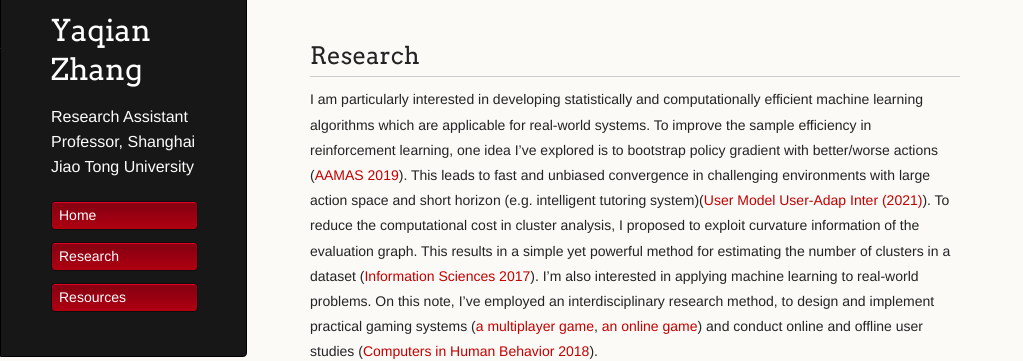
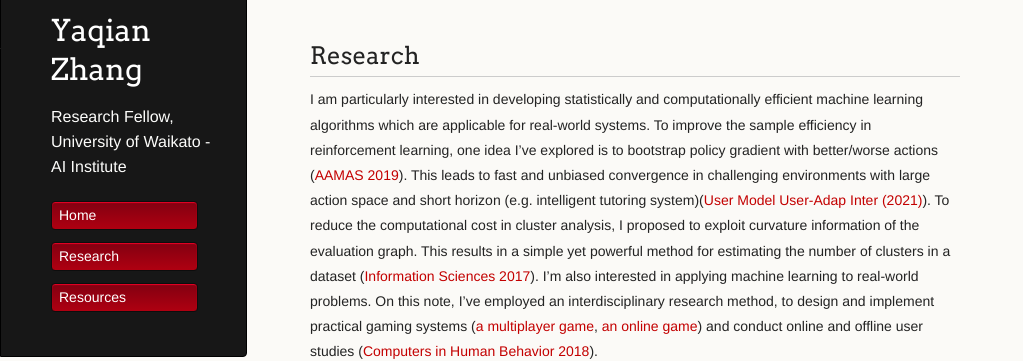
Before and after one commit to YaqianZhang/yaqianzhang.github.io, a Jekyll site: the page built from index.md, in a window 1280 px wide. Shown: the part 248-609 px from the top of the page, without its empty margins (0-1023 px from the left). Built offline with Jekyll 4.4.1, drawn with Linux system fonts in a browser that asks for light colours; a script that is not in the unit is left out; our own code applies the rules of GitHub Pages for plain Markdown files.

Commit message:
Update _config.yml

```diff
--- a/_config.yml
+++ b/_config.yml
@@ -1,5 +1,5 @@
 title: Yaqian Zhang
-description: Research Assistant Professor, Shanghai Jiao Tong University
+description: Research Fellow, University of Waikato - AI Institute
 show_downloads: true
 google_analytics:
 theme: jekyll-theme-dinky
```
